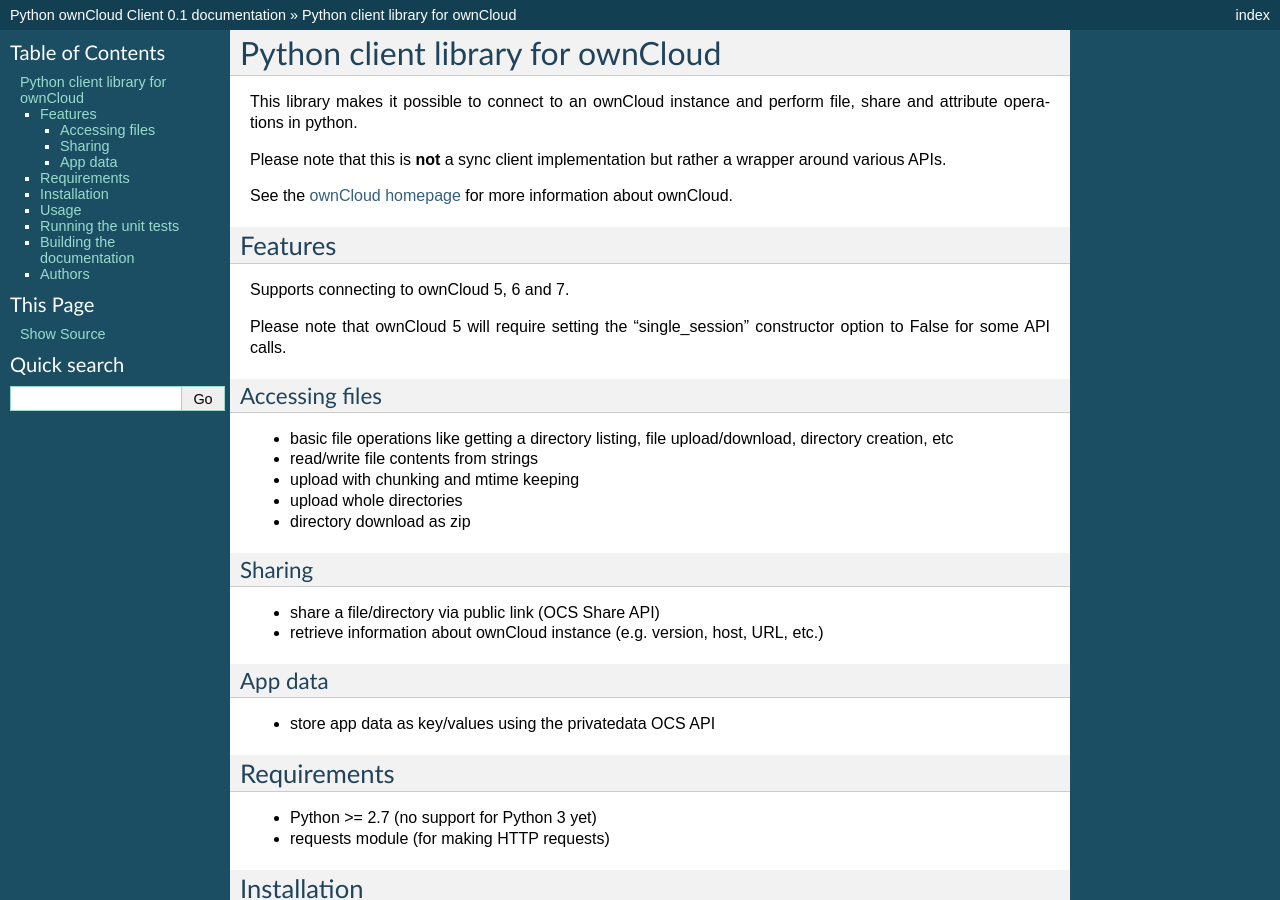
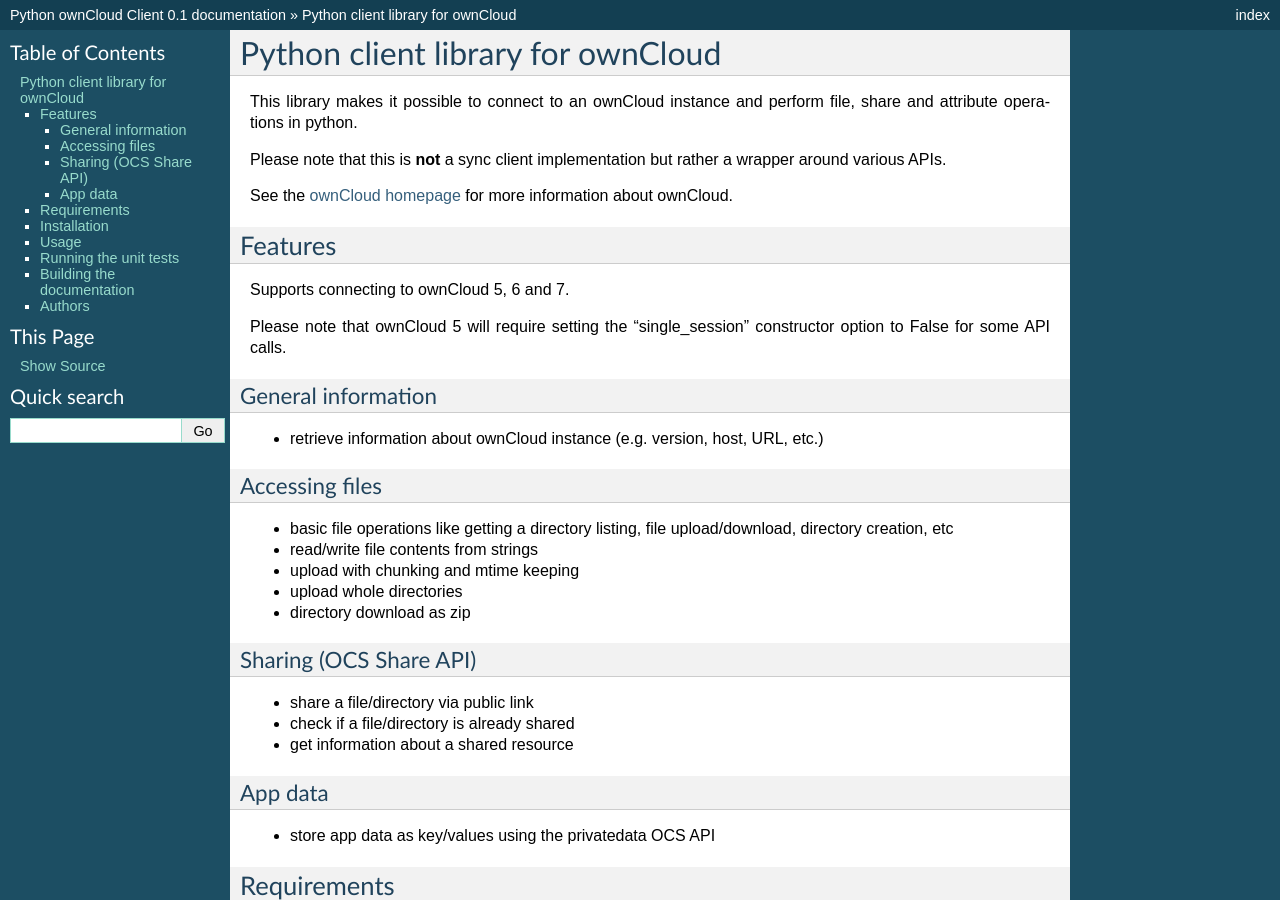
Before and after one commit to owncloud/pyocclient, a Sphinx documentation site: the page built from docs/source/README.rst, in a window 1280 px wide and 900 px high. Built offline with Sphinx 7.4.7, drawn with Linux system fonts in a browser that asks for light colours.

Commit message:
Updated README - is_shared, get_shares, move get_config() to new section "General information"

```diff
--- a/docs/source/README.rst
+++ b/docs/source/README.rst
@@ -18,6 +18,11 @@
 Please note that ownCloud 5 will require setting the "single_session"
 constructor option to False for some API calls.
 
+General information
+-------------------
+
+- retrieve information about ownCloud instance (e.g. version, host, URL, etc.)
+
 Accessing files
 ---------------
 
@@ -27,11 +32,12 @@
 - upload whole directories
 - directory download as zip
 
-Sharing
--------
+Sharing (OCS Share API)
+-----------------------
 
-- share a file/directory via public link (OCS Share API)
-- retrieve information about ownCloud instance (e.g. version, host, URL, etc.)
+- share a file/directory via public link
+- check if a file/directory is already shared
+- get information about a shared resource
 
 App data
 --------
```
